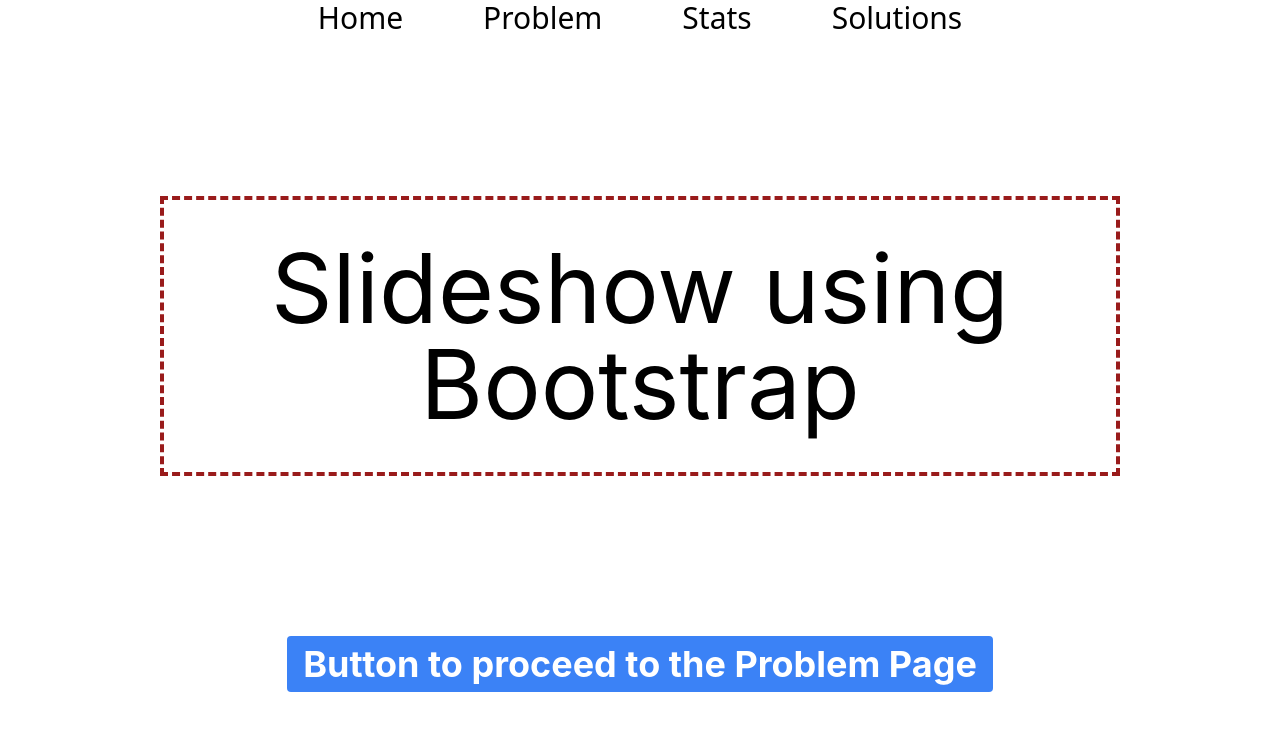
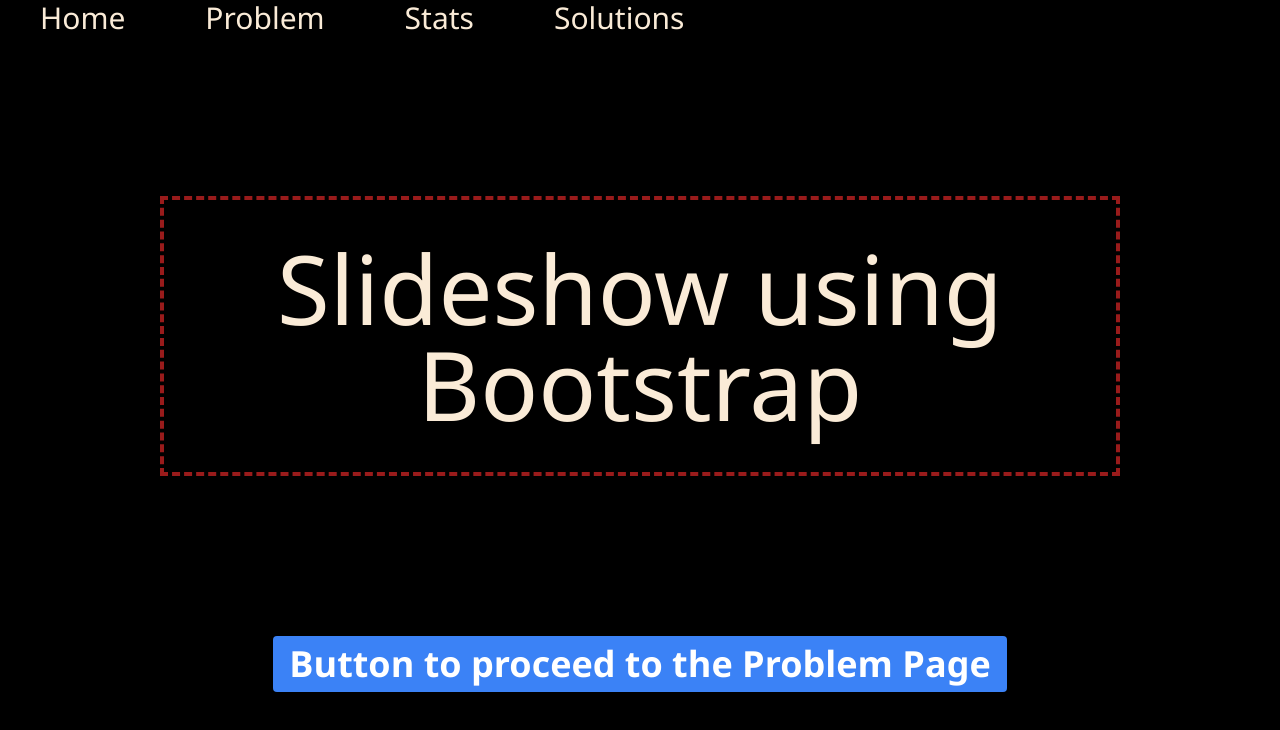
Before and after one commit to clo-info/UGC, a React (Create React App) app in the folder cr_website/: page / in a window 1280 px wide. Shown: the top 730 px of the page. Built offline with nearby package versions, Linux system fonts and the light colour scheme.

Commit message:
navbar and some styles stuff

```diff
--- a/cr_website/src/App.css
+++ b/cr_website/src/App.css
@@ -8,8 +8,18 @@
 }
 
 body{
+  background-color: black;
+  color: antiquewhite;
+  font-family: 'Segoe UI', Tahoma, Geneva, Verdana, sans-serif;
+}
 
+#navbar_links{
+  list-style-type: none;
+  margin: 0;
+  padding: 0;
+  text-align: left;
 }
+
 
 .App-logo {
   height: 40vmin;
--- a/cr_website/src/components/Navbar.js
+++ b/cr_website/src/components/Navbar.js
@@ -4,7 +4,7 @@
 function Navbar(){
     return(
         <div className='text-3xl' id='NavStyle'>
-            <div className='font-sans "Segoe UI"'>
+            <div className='' id='navbar_links'>
                 <Link className='px-10' to='/'>
                     Home
                 </Link>
```
